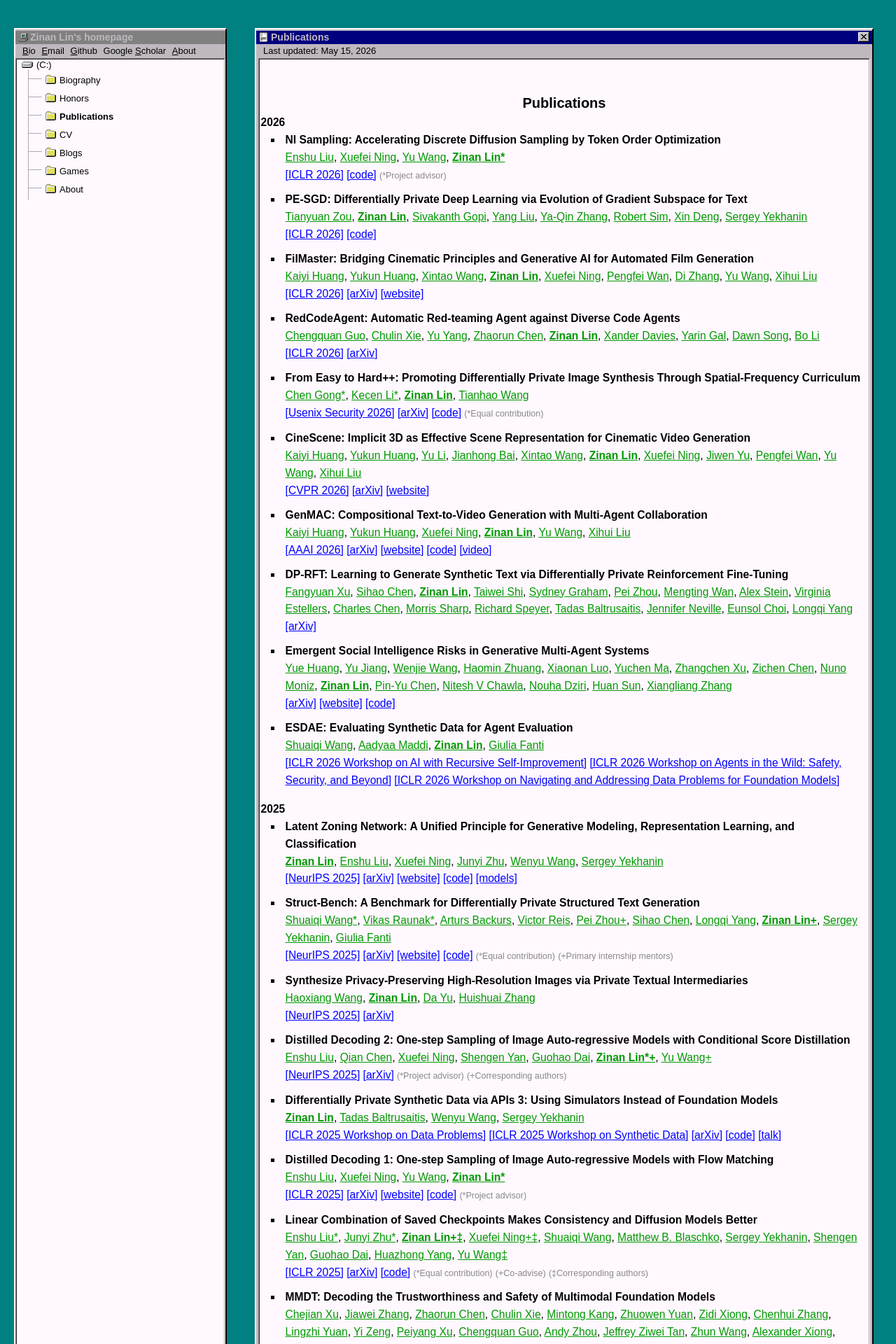
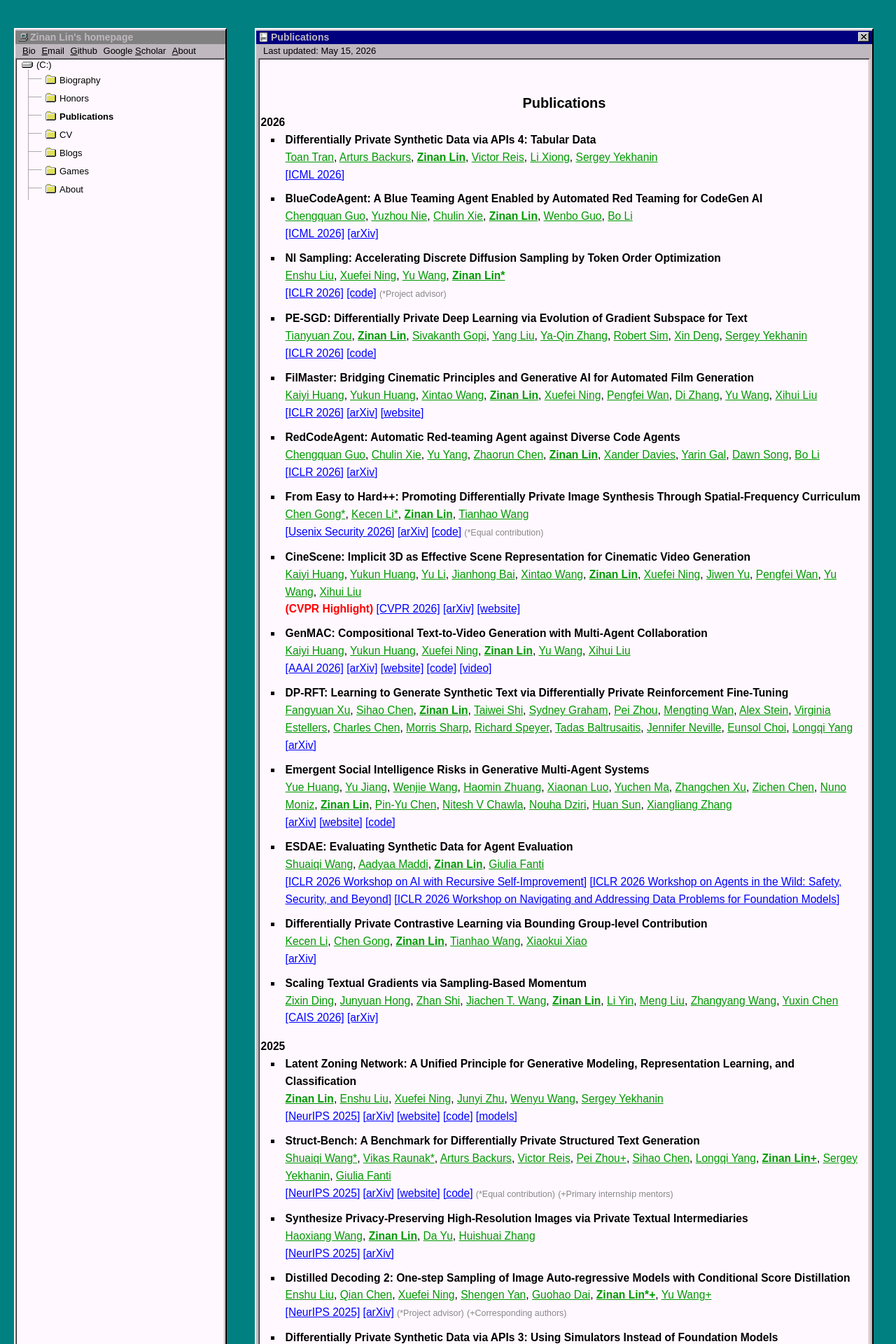
Before and after one commit to fjxmlzn/fjxmlzn.github.io, a Jekyll site: the page built from _publications/publications.html, in a window 1280 px wide. Shown: the top 1920 px of the page at 70% size. Built offline with Jekyll 4.4.1, drawn with Linux system fonts in a browser that asks for light colours; comment, search, counter and statistics services are not loaded; some of the changed text lies outside the part shown.

Commit message:
Update publications and honors

```diff
--- a/_honors/honors.html
+++ b/_honors/honors.html
@@ -29,6 +29,11 @@ permalink: /honors/index.html
 <h1><center>Selected Honors/Awards</center></h1>
 
 <ul>
+    <li class='honor_li'>
+        <span class='honor_title'>CVPR Highlight</span>
+        <span class="honor_content">with Kaiyi Huang, Yukun Huang, Yu Li, Jianhong Bai, Xintao Wang, Xuefei Ning, Jiwen Yu, Pengfei Wan, Yu Wang, Xihui Liu</span>
+        <span class='honor_year'>2026</span>
+    </li>
     <li class='honor_li'>
         <span class='honor_title'>2nd Place (Out of 2211 Teams) in AI Mathematical Olympiad 2</span>
         <span class="honor_content">with Yichen You, Xuefei Ning <a href="https://www.kaggle.com/competitions/ai-mathematical-olympiad-progress-prize-2/leaderboard" target="_blank">(link)</a> <a href="https://github.com/imagination-research/aimo2/" target="_blank">(solution)</a></span>
--- a/_publications/publications.html
+++ b/_publications/publications.html
@@ -70,6 +70,37 @@ permalink: /publications/index.html
 
 <span class="publication_year">2026</span>
 <ul>
+    <li class='publication_li'>
+        <span class='publication_title'>Differentially Private Synthetic Data via APIs 4: Tabular Data</span>
+        <span class="publication_author">
+            <a href="#">Toan Tran</a>,
+            <a href="#">Arturs Backurs</a>,
+            <span class="publication_me"><a href="https://zinanlin.me/" target="_blank">Zinan Lin</a></span>,
+            <a href="#">Victor Reis</a>,
+            <a href="#">Li Xiong</a>,
+            <a href="#">Sergey Yekhanin</a>
+        </span>
+        <span class='publication_journal'>
+            <a href="#" target="_blank">[ICML 2026]</a>
+        </span>
+    </li>
+    <li class='publication_li'>
+        <span class='publication_title'>BlueCodeAgent: A Blue Teaming Agent Enabled by Automated Red Teaming for CodeGen AI</span>
+        <span class="publication_author">
+            <a href="#">Chengquan Guo</a>,
+            <a href="#">Yuzhou Nie</a>,
+            <a href="#">Chulin Xie</a>,
+            <span class="publication_me"><a href="https://zinanlin.me/" target="_blank">Zinan Lin</a></span>,
+            <a href="#">Wenbo Guo</a>,
+            <a href="#">Bo Li</a>
+        </span>
+        <span class='publication_journal'>
+            <a href="#" target="_blank">[ICML 2026]</a>
+        </span>
+        <span class='publication_journal'>
+            <a href="https://arxiv.org/abs/2510.18131" target="_blank">[arXiv]</a>
+        </span>
+    </li>
     <li class='publication_li'>
         <span class='publication_title'>NI Sampling: Accelerating Discrete Diffusion Sampling by Token Order Optimization</span>
         <span class="publication_author">
@@ -182,8 +213,11 @@ permalink: /publications/index.html
             <a href="#">Yu Wang</a>,
             <a href="#">Xihui Liu</a>
         </span>
+        <span class="publication_award">
+            (CVPR Highlight)
+        </span>
         <span class='publication_journal'>
-            <a href="#" target="_blank">[CVPR 2026]</a>
+            <a href="https://cvpr.thecvf.com/virtual/2026/poster/37186" target="_blank">[CVPR 2026]</a>
         </span>
         <span class='publication_journal'>
             <a href="https://arxiv.org/abs/2602.06959" target="_blank">[arXiv]</a>
@@ -287,6 +321,39 @@ permalink: /publications/index.html
         </span>
         <span class='publication_journal'>
             <a href="https://openreview.net/forum?id=yweA1eu5eP" target="_blank">[ICLR 2026 Workshop on Navigating and Addressing Data Problems for Foundation Models]</a>
+        </span>
+    </li>
+    <li class='publication_li'>
+        <span class='publication_title'>Differentially Private Contrastive Learning via Bounding Group-level Contribution</span>
+        <span class="publication_author">
+            <a href="#">Kecen Li</a>,
+            <a href="#">Chen Gong</a>,
+            <span class="publication_me"><a href="https://zinanlin.me/" target="_blank">Zinan Lin</a></span>,
+            <a href="#">Tianhao Wang</a>,
+            <a href="#">Xiaokui Xiao</a>
+        </span>
+        <span class='publication_journal'>
+            <a href="https://arxiv.org/abs/2604.26467" target="_blank">[arXiv]</a>
+        </span>
+    </li>
+    <li class='publication_li'>
+        <span class='publication_title'>Scaling Textual Gradients via Sampling-Based Momentum</span>
+        <span class="publication_author">
+            <a href="#">Zixin Ding</a>,
+            <a href="#">Junyuan Hong</a>,
+            <a href="#">Zhan Shi</a>,
+            <a href="#">Jiachen T. Wang</a>,
+            <span class="publication_me"><a href="https://zinanlin.me/" target="_blank">Zinan Lin</a></span>,
+            <a href="#">Li Yin</a>,
+            <a href="#">Meng Liu</a>,
+            <a href="#">Zhangyang Wang</a>,
+            <a href="#">Yuxin Chen</a>
+        </span>
+        <span class='publication_journal'>
+            <a href="https://www.caisconf.org/program/2026/papers/scaling-textual-gradients-via-sampling-based-momentum/" target="_blank">[CAIS 2026]</a>
+        </span>
+        <span class='publication_journal'>
+            <a href="https://arxiv.org/abs/2506.00400" target="_blank">[arXiv]</a>
         </span>
     </li>
 </ul>
@@ -548,23 +615,6 @@ permalink: /publications/index.html
         <span class="publication_note">(*Equal contribution)</span>
     </li>
     <li class='publication_li'>
-        <span class='publication_title'>Scaling Textual Gradients via Sampling-Based Momentum</span>
-        <span class="publication_author">
-            <a href="#">Zixin Ding</a>,
-            <a href="#">Junyuan Hong</a>,
-            <a href="#">Jiachen T. Wang</a>,
-            <span class="publication_me"><a href="https://zinanlin.me/" target="_blank">Zinan Lin</a></span>,
-            <a href="#">Zhangyang Wang</a>,
-            <a href="#">Yuxin Chen</a>
-        </span>
-        <span class='publication_journal'>
-            <a href="https://openreview.net/forum?id=Hd8KbY52FF" target="_blank">[ICML 2025 Workshop on Test-Time Adaptation]</a>
-        </span>
-        <span class='publication_journal'>
-            <a href="https://arxiv.org/abs/2506.00400" target="_blank">[arXiv]</a>
-        </span>
-    </li>
-    <li class='publication_li'>
         <span class='publication_title'>Inferentially-Private Private Information</span>
         <span class="publication_author">
             <a href="#">Shuaiqi Wang</a>,
@@ -578,20 +628,6 @@ permalink: /publications/index.html
         </span>
         <span class='publication_journal'>
             <a href="https://arxiv.org/abs/2410.17095" target="_blank">[arXiv]</a>
-        </span>
-    </li>
-    <li class='publication_li'>
-        <span class='publication_title'>BlueCodeAgent: A Blue Teaming Agent Enabled by Automated Red Teaming for CodeGen AI</span>
-        <span class="publication_author">
-            <a href="#">Chengquan Guo</a>,
-            <a href="#">Yuzhou Nie</a>,
-            <a href="#">Chulin Xie</a>,
-            <span class="publication_me"><a href="https://zinanlin.me/" target="_blank">Zinan Lin</a></span>,
-            <a href="#">Wenbo Guo</a>,
-            <a href="#">Bo Li</a>
-        </span>
-        <span class='publication_journal'>
-            <a href="https://arxiv.org/abs/2510.18131" target="_blank">[arXiv]</a>
         </span>
     </li>
     <li class='publication_li'>
```
Also changed, not shown: 1 other file.
